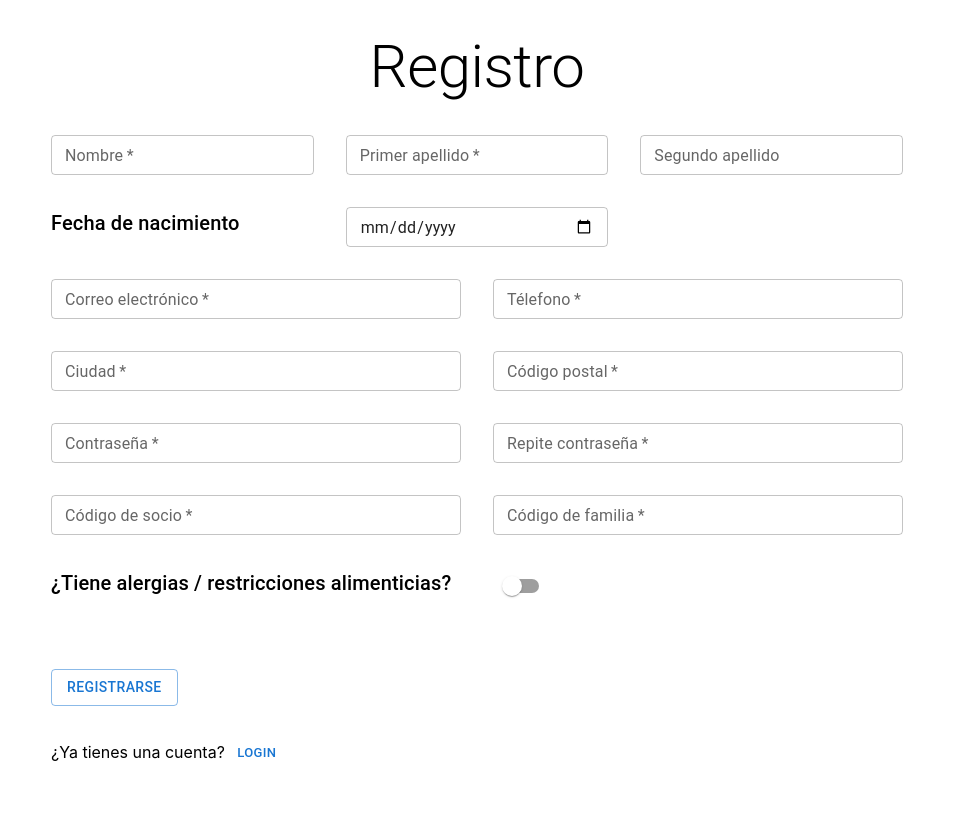
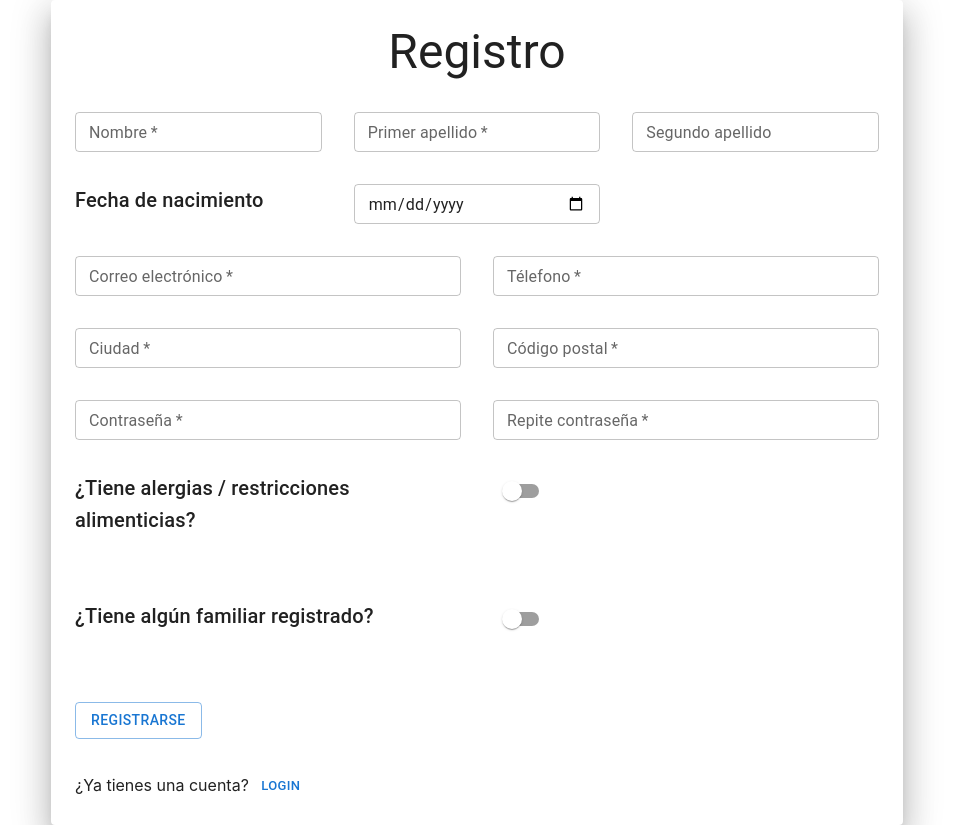
Before and after one commit to TFG-Gestion-de-actividades-de-CISV/ReactFront, a React (Vite) app: page /signup in a window 1280 px wide. Shown: the whole page, without its empty margins (163-1116 px from the left). Before the commit the page ends 800 px from the top, so only its background shows below. Built offline with nearby package versions, Linux system fonts and the light colour scheme.

Commit message:
Quitar campos/ añadir paper en bg

```diff
--- a/src/Components/SignupForm.jsx
+++ b/src/Components/SignupForm.jsx
@@ -14,9 +14,14 @@ const LoginForm = () => {
     console.log(data);
   }
   const [alergias, setAlergias] = useState(false);
+  const [familiares, setFamiliares] = useState(false);
 
-  const handleSwitchChange = (event) => {
+  const handleSwitchAlergiasChange = (event) => {
     setAlergias(event.target.checked);
+  };
+
+  const handleSwitchFamiliaresChange = (event) => {
+    setFamiliares(event.target.checked);
   };
 
   return (
@@ -24,7 +29,7 @@ const LoginForm = () => {
       <form onSubmit={handleSubmit(onSubmit)}>
         <Grid container spacing={4}>
           <Grid item xs={12}>
-            <Typography variant="h2" align="center">
+            <Typography variant="h3" align="center">
               Registro
             </Typography>
           </Grid>
@@ -119,25 +124,6 @@ const LoginForm = () => {
             />
           </Grid>
 
-          <Grid item xs={12} md={6}>
-            <TextField
-              label="Código de socio"
-              required
-              size="small"
-              type="text"
-              fullWidth
-            />
-          </Grid>
-          <Grid item xs={12} md={6}>
-            <TextField
-              label="Código de familia"
-              required
-              size="small"
-              type="text"
-              fullWidth
-            />
-          </Grid>
-
           <Grid item md={6}>
             <Typography variant="h6">
               ¿Tiene alergias / restricciones alimenticias?
@@ -147,7 +133,7 @@ const LoginForm = () => {
           <Grid item md={6}>
             <Switch
               checked={alergias}
-              onChange={handleSwitchChange}
+              onChange={handleSwitchAlergiasChange}
               color="primary"
             ></Switch>
           </Grid>
@@ -162,6 +148,32 @@ const LoginForm = () => {
                 multiline
                 minRows={3}
                 maxRows={6}
+              />
+            )}
+          </Grid>
+
+          <Grid item md={6}>
+            <Typography variant="h6">
+              ¿Tiene algún familiar registrado?
+            </Typography>
+          </Grid>
+
+          <Grid item md={6}>
+            <Switch
+              checked={familiares}
+              onChange={handleSwitchFamiliaresChange}
+              color="primary"
+            ></Switch>
+          </Grid>
+
+          <Grid item xs={12}>
+            {familiares && (
+              <TextField
+                label="Correo electrónico del familiar"
+                required
+                size="small"
+                type="text"
+                fullWidth
               />
             )}
           </Grid>
--- a/src/Views/SignupView.jsx
+++ b/src/Views/SignupView.jsx
@@ -1,5 +1,5 @@
 import React from "react";
-import { Container } from "@mui/material";
+import { Container, Paper } from "@mui/material";
 import SignupForm from "../Components/SignupForm";
 
 const LoginView = () => {
@@ -13,7 +13,14 @@ const LoginView = () => {
           alignItems: "center",
         }}
       >
-        <SignupForm />
+        <Paper
+          elevation={20}
+          sx={{
+            padding: 3,
+          }}
+        >
+          <SignupForm />
+        </Paper>
       </Container>
     </>
   );
```
